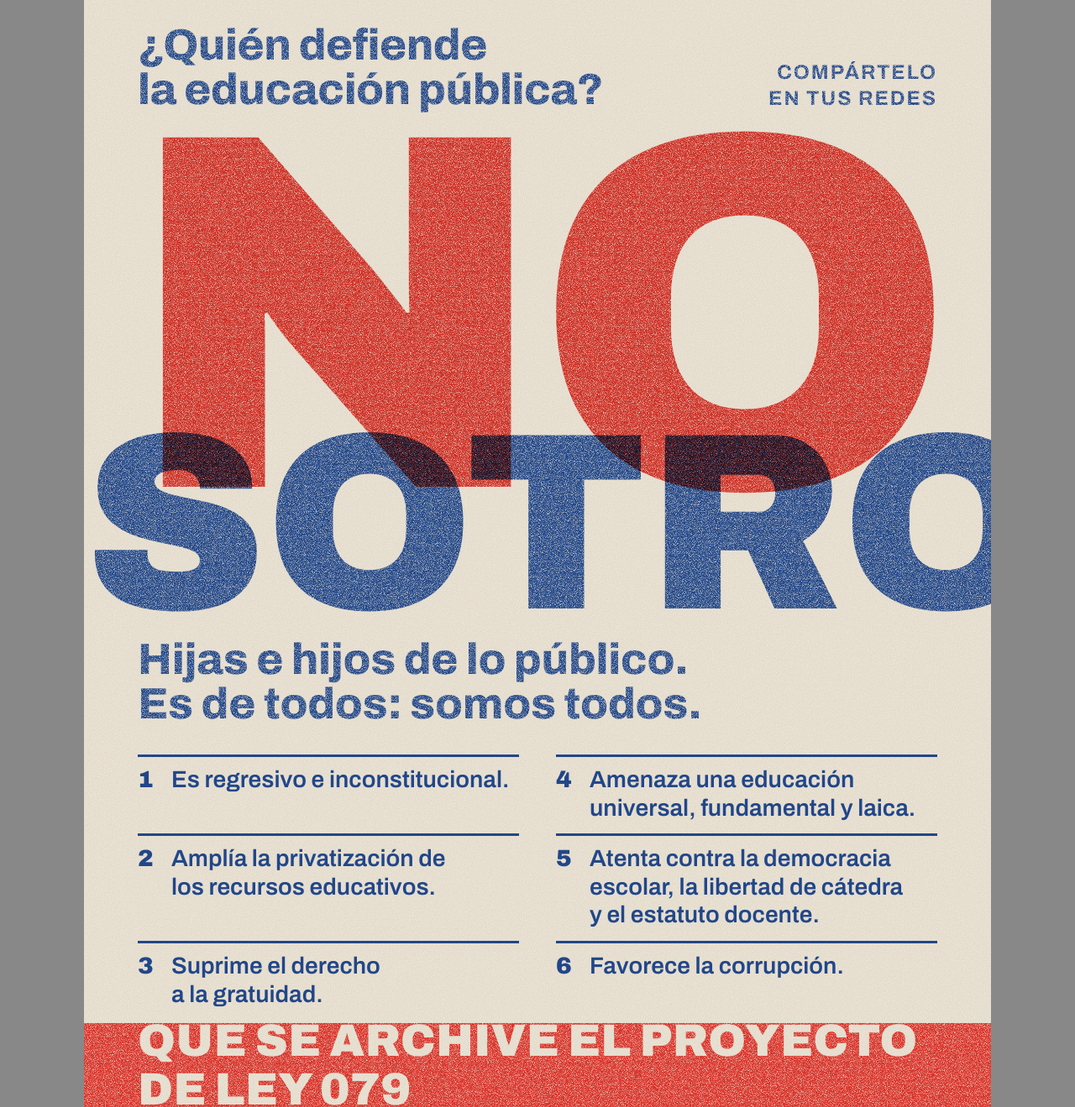
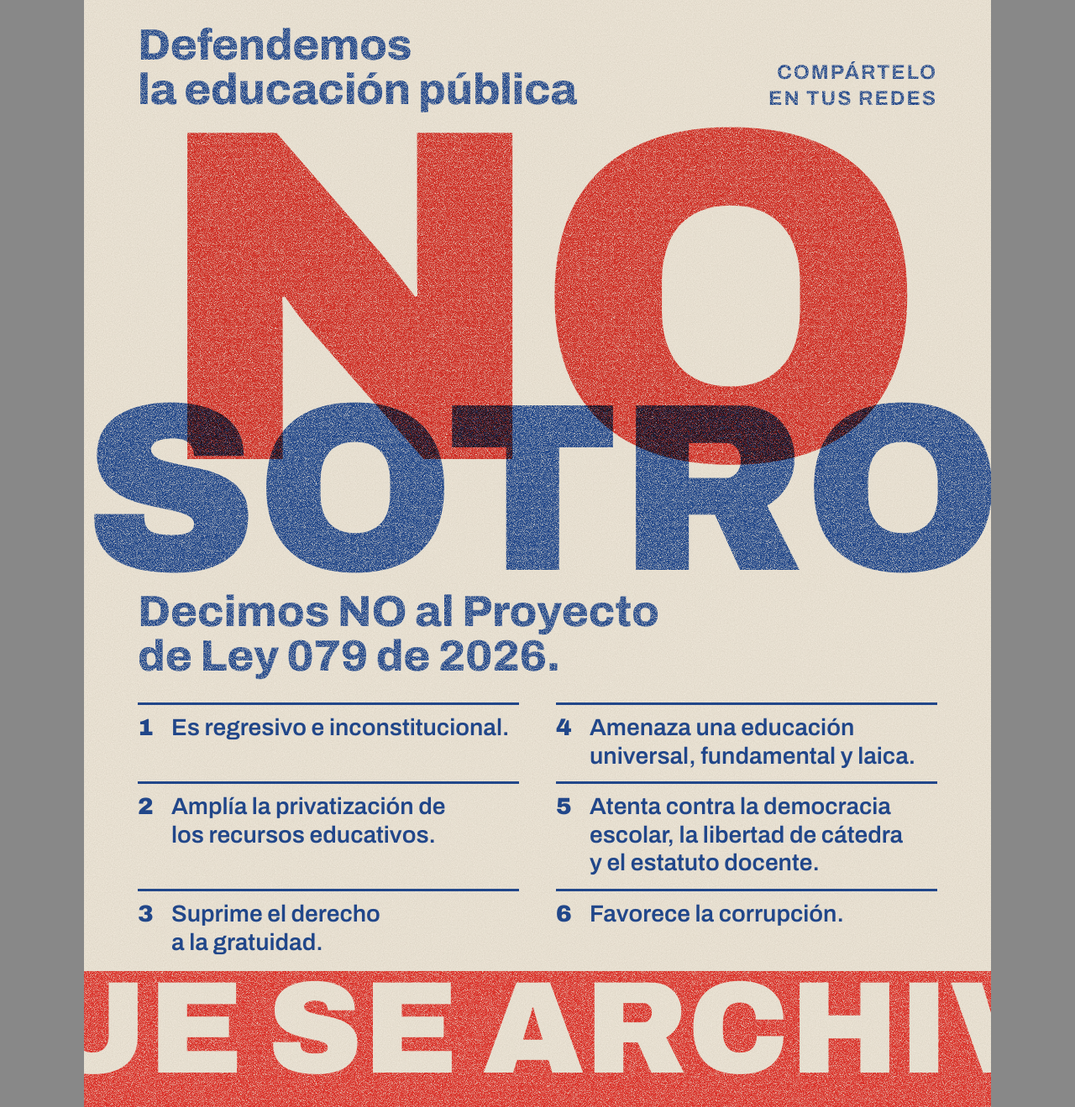
Before and after one commit to fabianbauttt/fabianbauttt.github.io, a plain HTML site: page pl079/v2-nosotros.html in a window 1280 px wide. Shown: the part 31-1350 px from the top of the page at 84% size. Drawn offline with Linux system fonts and the light colour scheme.

Commit message:
Variante NOsotros: nuevo texto superior, «Decimos NO al PL 079 de 2026» y pie «Que se archive» en grande
Co-Authored-By: Claude Opus 5.5 <noreply@anthropic.com>
Claude-Session: https://claude.ai/code/session_0157Qa5e6iRtCtsbXHc6oRBj

```diff
--- a/pl079/v2-nosotros.html
+++ b/pl079/v2-nosotros.html
@@ -41,16 +41,16 @@
     position:absolute;left:0;width:1080px;text-align:center;white-space:nowrap;
     font-weight:900;text-transform:uppercase;line-height:1;
   }
-  .no {top:104px;font-size:605px;font-stretch:100%;letter-spacing:-.03em;transform:translate(-5px,3px)}
-  .sotros{top:506px;font-size:300px;font-stretch:62%;letter-spacing:-.005em}
+  .no {top:104px;font-size:565px;font-stretch:104%;letter-spacing:-.03em;transform:translate(-5px,3px)}
+  .sotros{top:473px;font-size:285px;font-stretch:62%;letter-spacing:-.005em}
 
   .tagline{
-    position:absolute;left:64px;right:64px;top:790px;
+    position:absolute;left:64px;right:64px;top:733px;
     font-weight:800;font-stretch:72%;font-size:52px;line-height:1.02;letter-spacing:-.005em;
   }
 
   .why{
-    position:absolute;left:64px;right:64px;top:930px;
+    position:absolute;left:64px;right:64px;top:868px;
     display:grid;grid-template-columns:1fr 1fr;column-gap:44px;row-gap:14px;
     font-size:28px;line-height:1.2;font-weight:600;
   }
@@ -59,10 +59,11 @@
   .why b{font-weight:900}
   .why-head{grid-column:1/-1;font-weight:800;font-size:28px;text-transform:uppercase;letter-spacing:.06em}
 
+  .foot span{transform:translateY(-12px)}
   .foot{
-    position:absolute;left:0;right:0;bottom:0;height:100px;background:var(--red);
+    position:absolute;left:0;right:0;bottom:0;height:162px;background:var(--red);
     display:flex;align-items:center;justify-content:center;padding:0 64px;
-    font-weight:900;font-stretch:72%;font-size:54px;text-transform:uppercase;letter-spacing:.005em;color:var(--paper);
+    font-weight:900;font-stretch:62%;font-size:156px;line-height:1;white-space:nowrap;text-transform:uppercase;letter-spacing:.005em;color:var(--paper);
   }
 </style>
 </head>
@@ -75,12 +76,12 @@
   </filter>
 </svg>
 <div class="poster">
-  <div class="kicker ink"><span>¿Quién defiende<br>la educación pública?</span><small>Compártelo<br>en tus redes</small></div>
+  <div class="kicker ink"><span>Defendemos<br>la educación pública</span><small>Compártelo<br>en tus redes</small></div>
 
   <div class="big no ink red" aria-hidden="true">NO</div>
   <div class="big sotros ink" aria-label="Nosotros">SOTROS</div>
 
-  <div class="tagline ink">Hijas e hijos de lo público.<br>Es de todos: somos todos.</div>
+  <div class="tagline ink">Decimos NO al Proyecto<br>de Ley 079 de 2026.</div>
 
   <div class="why ink-soft">
     <p><b>1</b><span>Es regresivo e inconstitucional.</span></p>
@@ -91,7 +92,7 @@
     <p><b>6</b><span>Favorece la corrupción.</span></p>
   </div>
 
-  <div class="foot" style="filter:url(#riso)"><span>Que se archive el Proyecto de Ley 079</span></div>
+  <div class="foot" style="filter:url(#riso)"><span>Que se archive</span></div>
 </div>
 </body>
 </html>
```
Also changed, not shown: 1 other file.
